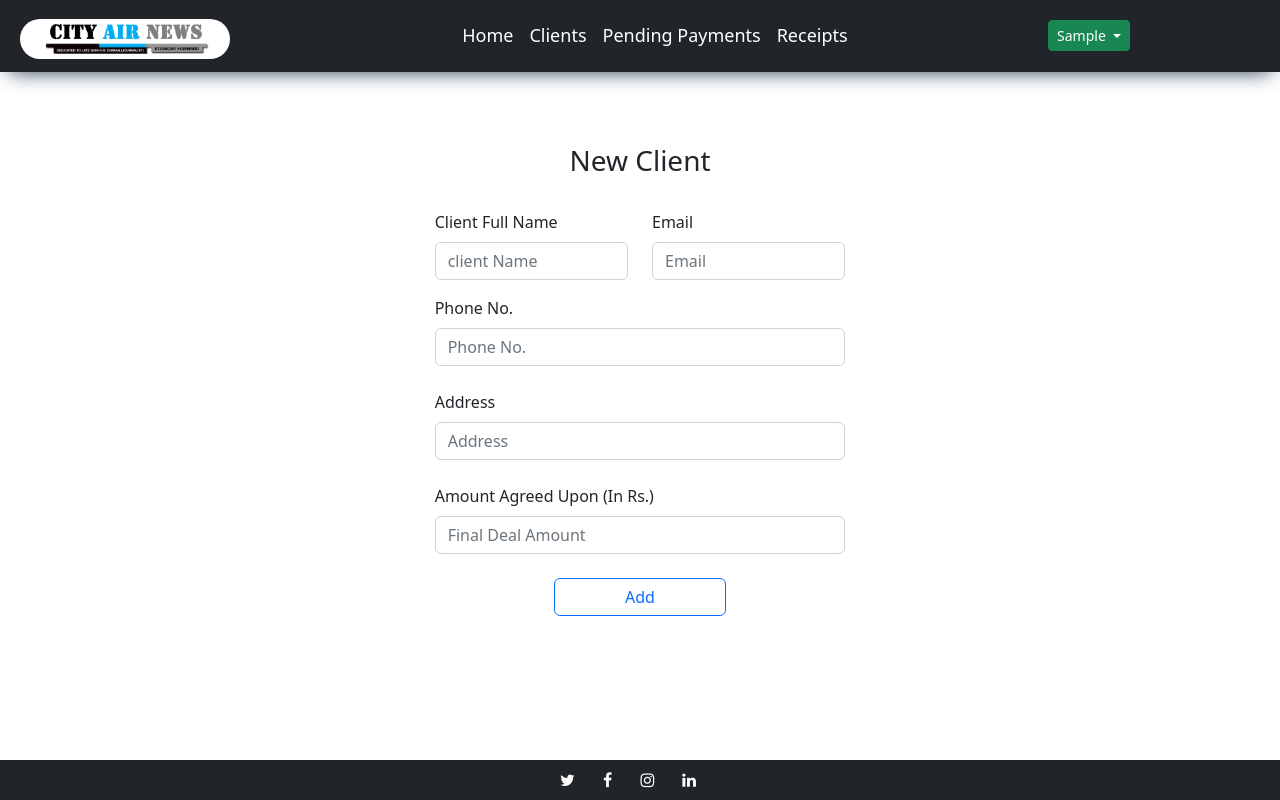
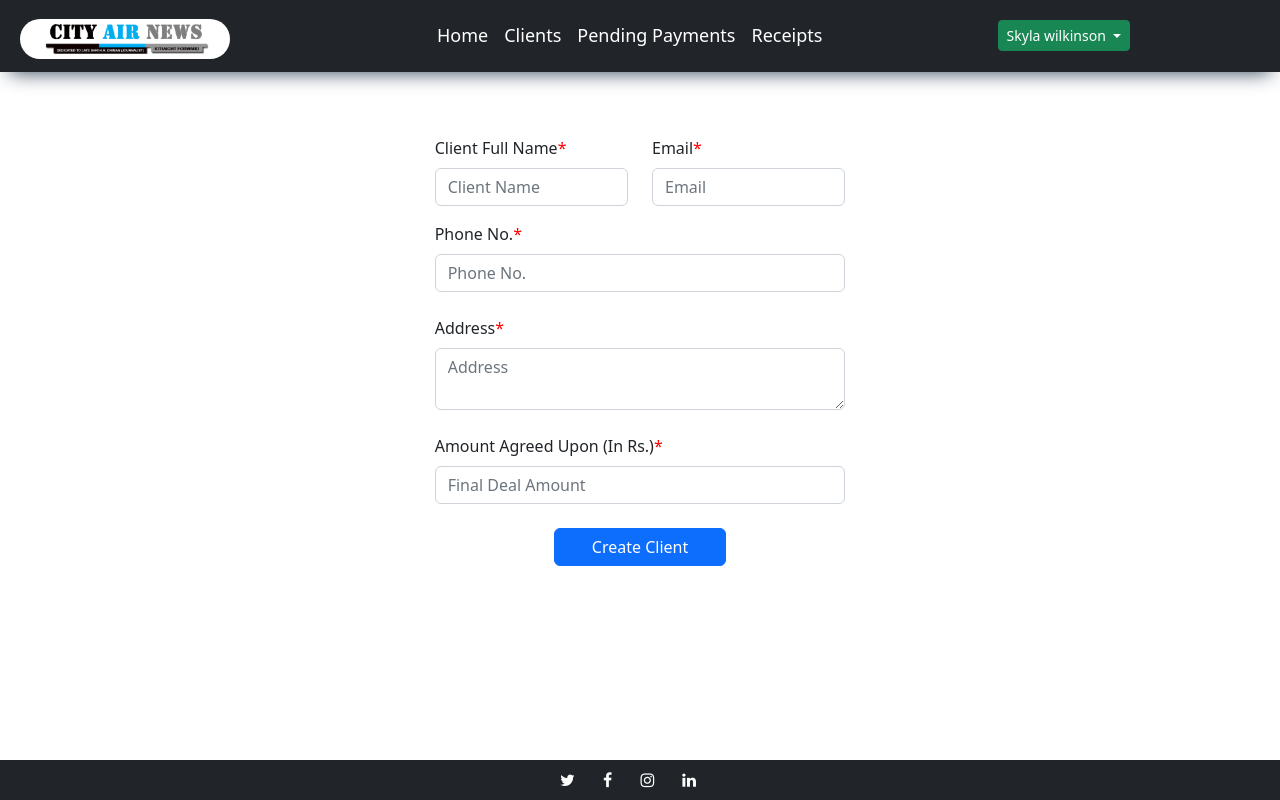
Before and after one commit to kamalpreet-singh01s/Client-Management, a Flask app: page /new-client in a window 1280 px wide. Run offline with Flask 3, Linux system fonts and the light colour scheme; a user stored in the database is signed in; parts of the project's set-up code (start-up, migrations or seed data) failed here and were passed over; some libraries are stand-ins or nearby versions.

Commit message:
20-01-2023

```diff
--- a/app.py
+++ b/app.py
@@ -31,7 +31,7 @@ def login():
         password = request.form["password"]
         for i in Users.query.all():
             if i.username == username and check_password_hash(i.password, password):
-                session["username"] = i.username
+                session["username"] = i.first_name + ' ' + i.last_name
                 session.permanent = True
                 app.permanent_session_lifetime = timedelta(minutes=5)
                 return redirect(url_for('dashboard'))
@@ -175,24 +175,24 @@ def add_client():
             message = ''
             if request.form["client_name"].isnumeric():
                 message = 'Name cannot contain numbers or any special symbol'
-                flash(message, category='error')
+                # flash(message, category='error')
 
             if request.form["phone_no"].isalpha():
                 message = 'Phone number cannot contain Alphabets or any special symbol'
-                flash(message, category='error')
+                # flash(message, category='error')
 
             email_reg = r'\b[A-Za-z0-9._%+-]+@[A-Za-z0-9.-]+\.[A-Z|a-z]{2,}\b'
             if not re.fullmatch(email_reg, request.form['email']):
                 message = "Enter a Valid Email"
-                flash(message, category='error')
+                # flash(message, category='error')
 
             if request.form["final_deal"].isalpha():
                 message = 'Final deal amount cannot contain Alphabets or any special symbol'
-                flash(message, category='error')
+                # flash(message, category='error')
 
             if message:
-                flash('Record not added', category='error')
-                return redirect('add_client')
+                flash(message, category='error')
+                return render_template('add_client.html')
             else:
                 gst = round((18 / 100) * float(request.form['final_deal']), 2)
 
--- a/data/reportGenerated/Record.csv
+++ b/data/reportGenerated/Record.csv
@@ -1,3 +1,3 @@
 Client,AD/GP/Others,RO Date,DoP,Bill No.,Bill Date,Amount(Rs.),Amount Received Date,Status
-Brooke Jones,Sed tenetur maxime totam perferendis animi qui.,2023-10-19,2023-11-15,86,2022-01-25,0.0,,Pending
-Brooke Jones,Nihil ab ea dolorem ipsam officia officiis.,2022-11-07,2022-10-17,635,2022-04-24,0.0,,Pending
+Amani Kirlin,test,2022-07-11,2023-04-10,348,2023-11-26,77.88,18-01-2023,Received
+Amani Kirlin,test,2023-12-20,2022-04-19,258,2023-02-02,77.88,18-01-2023,Received
--- a/data/reportGenerated/Update_Record.csv
+++ b/data/reportGenerated/Update_Record.csv
@@ -1,3 +1,3 @@
 Id,Client,AD/GP/Others,RO Date,DoP,Bill No.,Bill Date,Amount(Rs.),Amount Received Date,Status
-148,20,Perspiciatis provident dolores.,2023-04-30,2023-06-04,63,2022-04-19,0.0,,Pending
-149,20,Praesentium similique inventore sed quidem omnis eligendi enim aspernatur eum.,2023-12-21,2022-09-18,563,2022-07-31,0.0,,Pending
+162,21,test,07-11-2022,04-10-2023,348,26-11-2023,77.88,18-01-2023,Received
+159,21,test,20-12-2023,19-04-2022,258,02-02-2023,77.88,18-01-2023,Received
--- a/static/script.js
+++ b/static/script.js
@@ -1,21 +1,20 @@
-
 var status = document.querySelectorAll("status").innerText;
 
 
 $(document).ready(function(){
-    $( ".status:contains('Pending')" ).css( "color", "red" );
-//    $( ".status:contains('Pending')" ).css( "background-color", "red" );
+    $( ".status:contains('Pending')" ).css( "color", "white" );
+    $( ".status:contains('Pending')" ).css( "background-color", "#8e8df4" );
     $( ".status:contains('Pending')" ).css( "font-weight" , "bold" );
 })
 
 $(document).ready(function(){
-    $( ".status:contains('Cancel')" ).css( "color", "rgb(76 75 239)" );
-//    $( ".status:contains('Cancel')" ).css( "background-color", "#8e8df4" );
+    $( ".status:contains('Cancel')" ).css( "color", "white" );
+    $( ".status:contains('Cancel')" ).css( "background-color", "red" );
     $( ".status:contains('Cancel')" ).css( "font-weight" , "bold" );
 })
 
 $(document).ready(function(){
-    $( ".status:contains('Received')" ).css( "color", "green" );
-//    $( ".status:contains('Received')" ).css( "background-color", "green" );
+    $( ".status:contains('Received')" ).css( "color", "white" );
+    $( ".status:contains('Received')" ).css( "background-color", "green" );
     $( ".status:contains('Received')" ).css( "font-weight" , "bold" );
 })
--- a/templates/add_client.html
+++ b/templates/add_client.html
@@ -4,45 +4,45 @@
 {% include 'alert.html' %}
 
 
-<div class="row w-50 mx-auto mt-5">
+<div class="row w-50 mx-auto mt-3">
     <div class="col">
         <div class="col-8 mx-auto">
             <form action="{{url_for('add_client')}}" method="POST">
                 <br>
-                <h3 style="text-align:center">New Client</h3>
+
                 <br>
                 <div class="row mb-3">
                     <div class="col">
-                        <label class="form-label">Client Full Name</label>
-                        <input type="text" class="form-control" placeholder="client Name" name="client_name"
+                        <label class="form-label">Client Full Name<span style="color:red">*</span></label>
+                        <input type="text" class="form-control" value="{{request.form['client_name']}}" placeholder="Client Name" name="client_name"
                                required>
                     </div>
                     <div class="col">
-                        <label class="form-label">Email</label>
-                        <input type="text" class="form-control" placeholder="Email" name="email" required>
+                        <label class="form-label">Email<span style="color:red">*</span></label>
+                        <input type="text" class="form-control" placeholder="Email" value="{{request.form['email']}}" name="email" required>
 
                     </div>
                 </div>
 
                 <div>
-                    <label class="form-label">Phone No.</label>
-                    <input type="text" class="form-control" placeholder="Phone No." name="phone_no" required>
+                    <label class="form-label">Phone No.<span style="color:red">*</span></label>
+                    <input type="text" class="form-control" placeholder="Phone No." value="{{request.form['phone_no']}}" name="phone_no">
                     <br>
                 </div>
                 <div>
-                    <label class="form-label">Address</label>
-                    <input type="text" class="form-control" placeholder="Address" name="address" required>
+                    <label class="form-label">Address<span style="color:red">*</span></label>
+                    <textarea class="form-control" name="address" placeholder="Address" required>{{request.form['address']}}</textarea>
                     <br>
                 </div>
                 <div>
-                    <label class="form-label">Amount Agreed Upon (In Rs.)</label>
-                    <input type="number" step=".01" class="form-control" placeholder="Final Deal Amount" name="final_deal"
+                    <label class="form-label">Amount Agreed Upon (In Rs.)<span style="color:red">*</span></label>
+                    <input type="number" step=".01" class="form-control" value="{{request.form['final_deal']}}" placeholder="Final Deal Amount" name="final_deal"
                            required>
                     <br>
                 </div>
 
                 <div class="d-grid gap-2 col-5 mx-auto">
-                    <button type="submit" class="btn btn-outline-primary">Add</button>
+                    <button type="submit" class="btn btn-primary">Create Client</button>
                 </div>
 
             </form>
--- a/templates/admin_list.html
+++ b/templates/admin_list.html
@@ -16,6 +16,7 @@
             content: counter(rowNumber);
 
         }
+
 
 
 
--- a/templates/alert.html
+++ b/templates/alert.html
@@ -15,3 +15,26 @@
 
 
 {%- endfor %}
+
+<script>
+
+    if (document.getElementById('alert-success')){
+    setTimeout(() => {
+    document.getElementById('alert-success').style.display = 'none';
+    }, 2000);
+    }
+    else{
+    alert_error=document.getElementById('alert-error');
+    setTimeout(() => {
+
+        alert_error.style.display = 'none';
+    }, 2000);
+    }
+
+
+
+
+
+
+
+</script>
--- a/templates/client_list.html
+++ b/templates/client_list.html
@@ -35,7 +35,7 @@
 
 
 <form method="GET" action="{{ url_for('search_clients') }}">
-    <div class="row" style="margin-left:2px">
+    <div class="row w-100">
         <div class="col-2 d-flex justify-content-end">
             <input type="text" class="form-control form-control-sm w-75" style="height:20px" name="search"
                    placeholder="Search" value="{{request.args['search']}}"/>
@@ -46,7 +46,7 @@
             </button>
         </div>
         <div class="col text-start">
-            <h4 class="mb-2" style="margin-left:10rem">Client List</h4>
+            <h4 class="mb-2" style="margin-left:13rem">Client List</h4>
         </div>
 
     </div>
@@ -99,7 +99,7 @@
 
             <thead>
             <tr>
-                <th><input type="checkbox" id="checkAll"  class=""></th>
+                <th><input type="checkbox" id="check-All"  class=""></th>
                 <th>S.No.</th>
                 <th>Name</th>
                 <th>Email</th>
--- a/templates/index.html
+++ b/templates/index.html
@@ -159,7 +159,7 @@ background: white;
         crossorigin="anonymous"></script>
 
 
-<script src="{{url_for('static', filename='script.js')}}"></script>
+
 
 
 {%include 'footer.html'%}
--- a/templates/login.html
+++ b/templates/login.html
@@ -23,13 +23,13 @@
     <div class="form-group d-grid gap-2 col-3 mx-auto" style="margin-top:10%">
         <h2 style="text-align:center; margin:auto">Login</h2>
         <br>
-        <label>Username/Email</label>
-        <input type="text" class="form-control" placeholder="Enter username" name="username">
+        <label>Username</label>
+        <input type="text" class="form-control" placeholder="Enter username" name="username" required>
 
     </div>
     <div class="form-group d-grid gap-2 col-3 mx-auto">
         <label>Password</label>
-        <input type="password" class="form-control" placeholder="Password" name="password">
+        <input type="password" class="form-control" placeholder="Password" name="password" required>
     </div>
     <div class="form-group d-grid gap-2 col-3 mx-auto">
         <button type="submit" class="btn btn-primary gap-2 col-12">Login</button>
--- a/templates/paid_list.html
+++ b/templates/paid_list.html
@@ -89,7 +89,7 @@
                     onclick="location.href='{{ url_for('record_details', record_id = paid.id) }}'">{{
                     paid.client_name.gst }}
                 </td>
-                <td style="color:green; font-weight:600; cursor: pointer;"
+                <td style="color:green; font-weight:600; cursor: pointer;border-radius:20px; text-align:center"
                     onclick="location.href='{{ url_for('record_details', record_id = paid.id) }}'" class="status">{{
                     paid.status_name.status_name }}
                 </td>
@@ -107,4 +107,6 @@
 
 </div>
 
+
+<script src="{{url_for('static', filename = 'script.js')}}"></script>
 {%endblock%}
--- a/templates/pending_list.html
+++ b/templates/pending_list.html
@@ -92,7 +92,7 @@
                 </td>
 
 
-                <td style="color:red; font-weight:600; cursor: pointer;"
+                <td style="color:red; font-weight:600; cursor: pointer;border-radius:20px; text-align:center"
                     onclick="location.href='{{ url_for('record_details', record_id = pending.id) }}'" class="status">{{
                     pending.status_name.status_name }}
                 </td>
@@ -108,5 +108,5 @@
     </div>
 
 </div>
-
+<script src="{{url_for('static', filename = 'script.js')}}"></script>
 {%endblock%}
```
Also changed, not shown: static/checkbox_del.js (+58 -2 lines), static/client_checkbox.js (+7 -9 lines), static/record_details.js (+22 -0 lines), templates/add_record.html (+16 -26 lines), templates/dashboard.html (+9 -16 lines), templates/record_details.html (+8 -1 lines).
